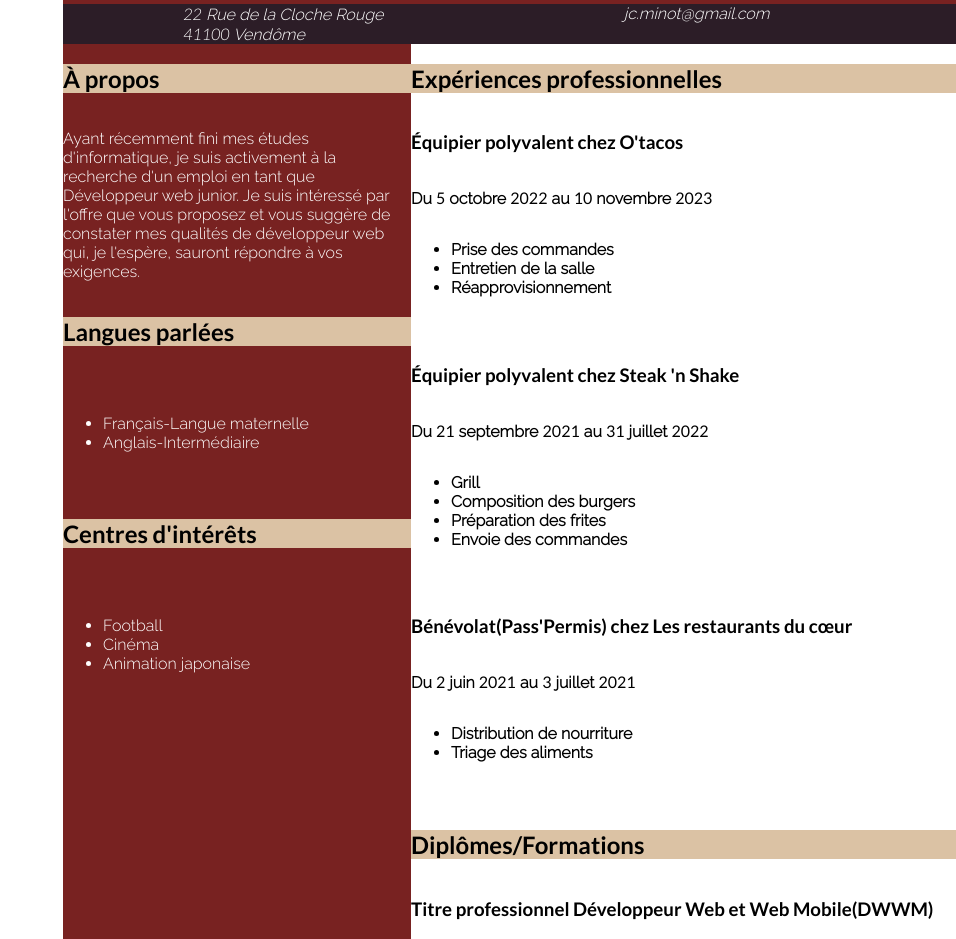
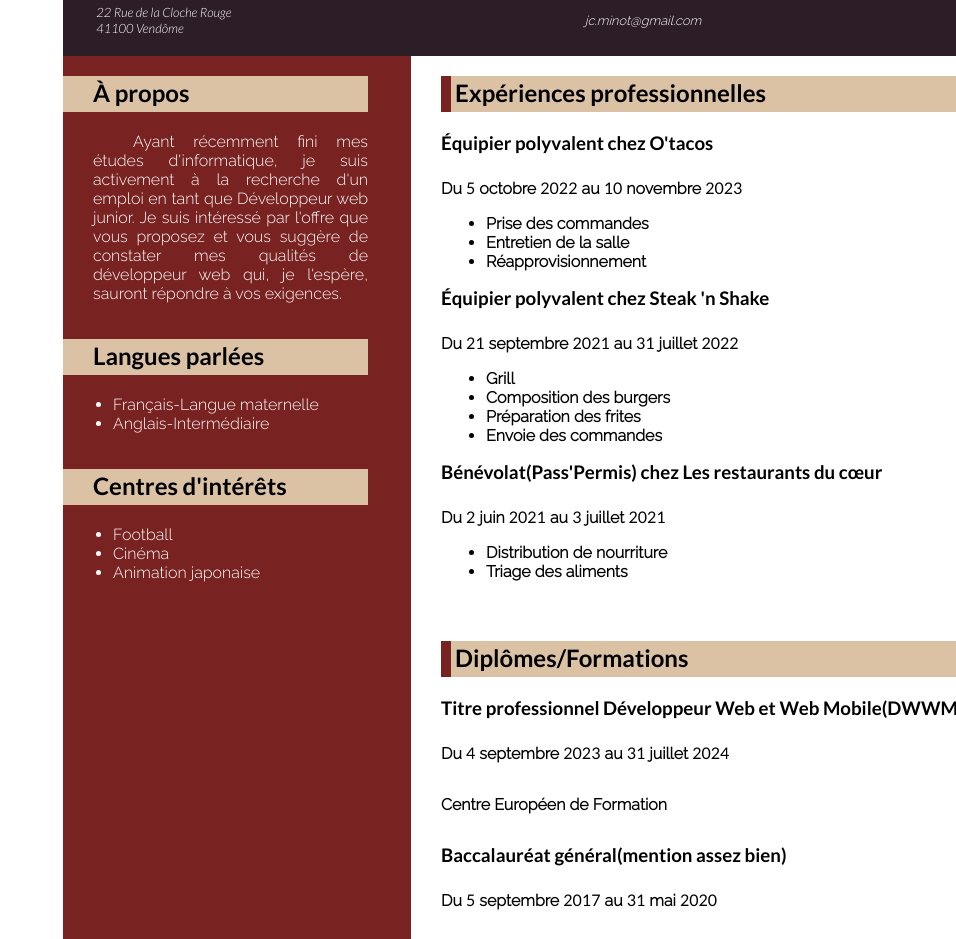
Before and after one commit to JCthedevelop3r/Devoir_CV, a plain HTML site: page index.html in a window 1280 px wide. Shown: the part 157-1096 px from the top of the page, without its empty margins (324-1280 px from the left). Drawn offline with Linux system fonts and the light colour scheme; files whose address does not match are found by name.

Commit message:
Margins and paddings settled

```diff
--- a/assets/css/style.css
+++ b/assets/css/style.css
@@ -28,6 +28,7 @@ body{
     align-content: center;
     background-color: #782221;
     color: white;
+    padding-bottom: 2%;
 }
 
 h1{
@@ -35,28 +36,43 @@ h1{
     font-family: 'Lato';
     font-weight: 100;
     font-size: 2em;
+    margin: 10px 0 10px 0;
+
 }
 
 #h2-header{
     font-family: 'Lato';
+    text-align: center;
+    margin-top: 10px;
 
 }
 
 #section-header-2{
     display: flex;
     flex-direction: row;
+    flex-wrap: wrap;
     justify-content: space-around;
     background-color: #2c1d27;
     color: white;
-    font-family: 'Raleway';
+    font-family: 'Lato';
     font-style: italic;
+    padding: 20px 0 20px 0;
 }
 
+address{
+    width: 320px;
+    font-size: 0.8em;
+    font-weight: 300;
+}
 
 #span-header{
     font-family: 'Lato';
     font-style: italic;
     font-weight: 300;
+    width: 320px;
+    align-self: center;
+    text-align: end;
+    font-size: 0.8em;
 }
 
 span{
@@ -72,6 +88,14 @@ span{
 #span-e-mail{
     font-family: 'Raleway';
     font-style: italic;
+    width: 320px;
+    align-self: center;
+    text-align: center;
+    font-size: 0.8em;
+}
+
+p{
+    padding-left: 30px;
 }
 
 #article-1{
@@ -108,58 +132,102 @@ footer{
     background-color: #dbc2a4;
     font-family: 'Lato';
     font-weight: 900;
+    padding-left: 30px;
+    width: 275px;
+    padding-top: 2px;
+    padding-bottom: 5px;
 }
 
 #h2-2-article-1{
     background-color: #dbc2a4;
     font-family: 'Lato';
     font-weight: 900;
+    padding-left: 30px;
+    width: 275px;
+    padding-top: 2px;
+    padding-bottom: 5px;
 }
 
 #h2-3-article-1{
     background-color: #dbc2a4;
     font-family: 'Lato';
     font-weight: 900;
+    padding-left: 30px;
+    width: 275px;
+    padding-top: 2px;
+    padding-bottom: 5px;
 }
 
 #h2-1-article-2{
     background-color: #dbc2a4;
     font-family: 'Lato';
     font-weight: 900;
+    border-left-color: #782221;
+    border-left-style: solid;
+    border-left-width: 10px;
+    margin-left: 30px;
+    padding-top: 2px;
+    padding-bottom: 5px;
+    padding-left: 4px;
 }
 
 #h2-2-article-2{
     background-color: #dbc2a4;
     font-family: 'Lato';
     font-weight: 900;
+    border-left-color: #782221;
+    border-left-style: solid;
+    border-left-width: 10px;
+    margin-left: 30px;
+    padding-top: 2px;
+    padding-bottom: 5px;
+    padding-left: 4px;
 }
 
 #h2-3-article-2{
     background-color: #dbc2a4;
     font-family: 'Lato';
     font-weight: 900;
+    border-left-color: #782221;
+    border-left-style: solid;
+    border-left-width: 10px;
+    margin-left: 30px;
+    padding-top: 2px;
+    padding-bottom: 5px;
+    padding-left: 4px;
 }
 
 #p-1-article-1{
     color: white;
     font-family: 'Raleway';
     font-weight: 400;
+    width: 275px;
+    text-indent: 40px;
+    text-align: justify;
+    margin-top: 0;
 }
 
 #ul-1-article-1{
     color: white;
     font-family: 'Raleway';
     font-weight: 400;
+    padding-left: 50px;
+    margin-top: 0;
 }
 #ul-2-article-1{
     color: white;
     font-family: 'Raleway';
     font-weight: 400;
+    padding-left: 50px;
+    margin-top: 0;
 }
 
 h3{
     font-family: 'Lato';
     font-weight: 900;
+    padding-left: 30px;
+    margin-top: 0;
+    margin-bottom: 8px;
 }
 
 #p-1-article-2{
@@ -180,18 +248,27 @@ h3{
 #ul-1-article-2{
     font-family: 'Raleway';
     font-weight: 600;
+    padding-left: 75px;
+    margin-top: 0;
 }
 #ul-2-article-2{
     font-family: 'Raleway';
     font-weight: 600;
+    padding-left: 75px;
+    margin-top: 0;
 }
 #ul-3-article-2{
     font-family: 'Raleway';
     font-weight: 600;
+    padding-left: 75px;
+    margin-top: 0;
+    margin-bottom: 40px;
 }
 #ul-4-article-2{
     font-family: 'Raleway';
     font-weight: 600;
+    padding-left: 75px;
+    margin-top: 0;
 }
 
 #date-1-D-F{
@@ -207,9 +284,11 @@ h3{
 #nom-école-1{
     font-family: 'Raleway';
     font-weight: 600;
+    margin-bottom: 30px;
 }
 
 #nom-école-2{
     font-family: 'Raleway';
     font-weight: 600;
+    margin-bottom: 40px;
 }
--- a/index.html
+++ b/index.html
@@ -15,7 +15,7 @@
             <h2 id="h2-header">Développeur web junior</h2>
         </section>
         <section id="section-header-2">
-            <address><span id="span-header">22</span> Rue de la Cloche Rouge<br><span id="span-header">41100</span> Vendôme</address>
+            <address>22 Rue de la Cloche Rouge<br>41100 Vendôme</address>
             <span id="span-e-mail"><a href="mailto:jc.minot@gmail.com" id="e-mail">jc.minot@gmail.com</a></span>
             <span id="span-header"><a href="tel:0606060606"></a>0606060606</span>
         </section>
@@ -29,53 +29,52 @@
                 Je suis intéressé par l'offre que vous proposez et vous suggère de constater mes qualités de développeur web qui, je l'espère, sauront répondre à vos exigences.
             </p>
             <h2 id="h2-2-article-1">Langues parlées</h2>
-            <p>
                 <ul id="ul-1-article-1">
                     <li>Français-Langue maternelle</li>
                     <li>Anglais-Intermédiaire</li>
                 </ul>
-            </p>
             <h2 id="h2-3-article-1">Centres d'intérêts</h2>
-            <p>
                 <ul id="ul-2-article-1">
                     <li>Football</li>
                     <li>Cinéma</li>
                     <li>Animation japonaise</li>
                </ul>
-            </p>
         </article>
         <article id="article-2">
             <h2 id="h2-1-article-2">Expériences professionnelles</h2>
                 <h3>Équipier polyvalent chez O'tacos</h3>
                 <p id="p-1-article-2">
                     Du <time datetime="2022-05-10"><span>5</span> octobre <span>2022</span></time> au <time datetime="2023-10-11"><span>10</span> novembre <span>2023</span></time>
+                </p>
                     <ul id="ul-1-article-2">
                         <li>Prise des commandes</li>
                         <li>Entretien de la salle</li>
                         <li>Réapprovisionnement</li>
 
                     </ul>
-                </p>
+
 
                 <h3>Équipier polyvalent chez Steak 'n Shake</h3>
                 <p id="p-2-article-2">
                     Du <time datetime="2021-21-09"><span>21</span> septembre <span>2021</span></time> au <time datetime="2022-31-07"><span>31</span> juillet <span>2022</span></time>
+                </p>
                     <ul id="ul-2-article-2">
                         <li>Grill</li>
                         <li>Composition des burgers</li>
                         <li>Préparation des frites</li>
                         <li>Envoie des commandes</li>
                     </ul>
-                </p>
+
 
                 <h3>Bénévolat(Pass'Permis) chez Les restaurants du cœur</h3>
                 <p id="p-3-article-2">
                     Du <time datetime="2021-02-06"><span>2</span> juin <span>2021</span></time> au <time datetime="2021-03-07"><span>3</span> juillet <span>2021</span></time>
+                </p>
                     <ul id="ul-3-article-2">
                         <li>Distribution de nourriture</li>
                         <li>Triage des aliments</li>
                     </ul>
-                </p>
+
 
             <h2 id="h2-2-article-2">Diplômes/Formations</h2>
             <h3>Titre professionnel Développeur Web et Web Mobile(DWWM)</h3>
@@ -85,14 +84,12 @@
             <p id="date-2-D-F">Du <time datetime="2017-05-09"><span>5</span> septembre <span>2017</span></time> au <time datetime="2020-31-05"><span>31</span> mai <span>2020</span></time></p>
             <p id="nom-école-2">Institution Saint Joseph du Moncel</p>
             <h2 id="h2-3-article-2">Compétences</h2>
-            <p>
                 <ul id="ul-4-article-2">
                     <li>HTML <span>5</span>-Acquis</li>
                     <li>CSS <span>3</span>-Acquis</li>
                     <li>GitHub-Intermédiaire</li>
                     <li>Javascript-Acquis</li>
                 </ul>
-            </p>
         </article>
     </main>
 
```
